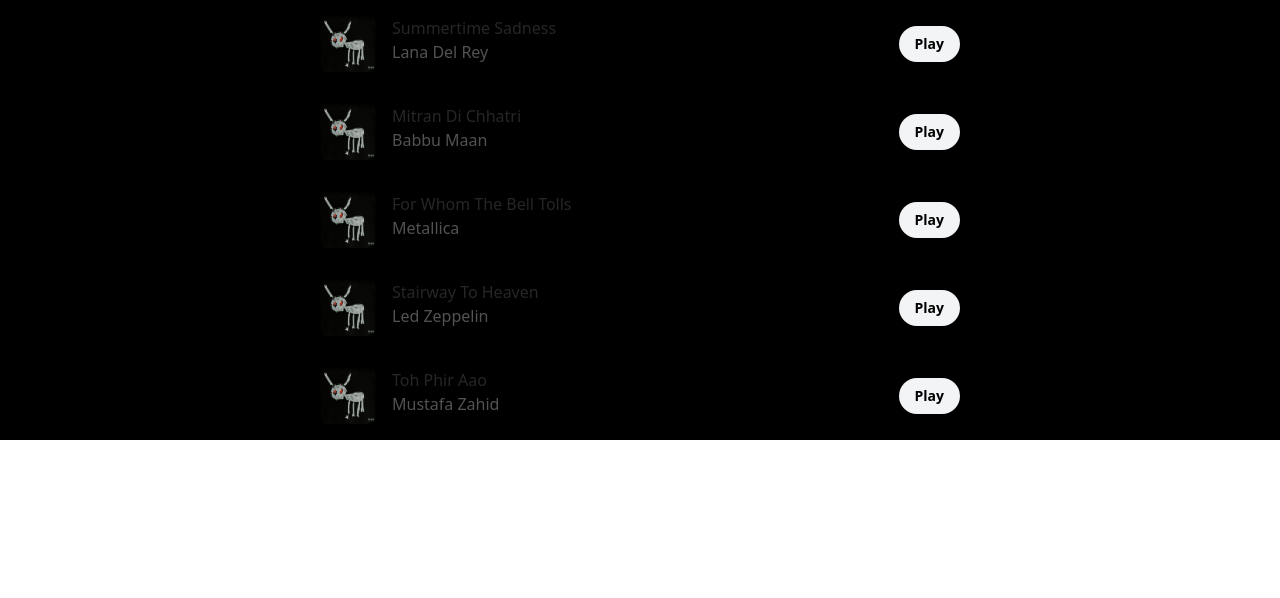
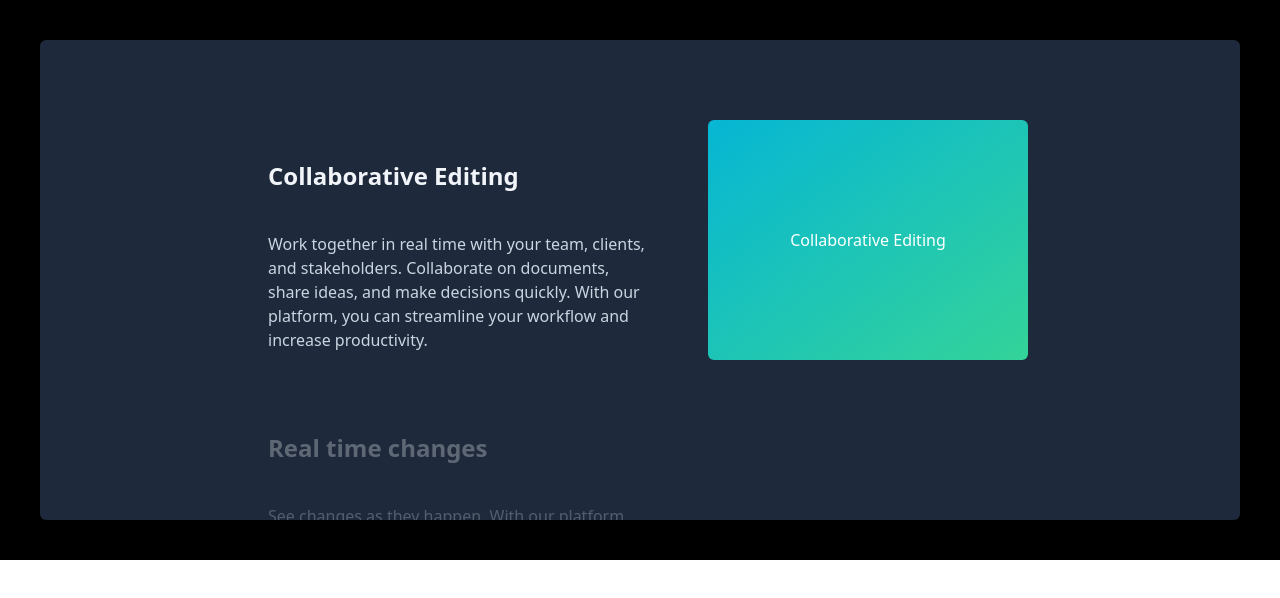
Before and after one commit to Lifewkomi/AcertenityUI, a React (Create React App) app: page / in a window 1280 px wide. Shown: the top 598 px of the page. Built offline with nearby package versions, Linux system fonts and the light colour scheme.

Commit message:
Fixed StickyHoverReveal for React

```diff
--- a/src/App.js
+++ b/src/App.js
@@ -2,6 +2,7 @@
 import LayoutGridDemo from "./components/LayoutGrid/Demo"
 import ThreeCardDemo from "./components/3dCardEffect/Demo";
 import ExpandableCardDemo from "./components/ExpandableCard/Demo";
+import StickyHoverDemo from "./components/StickyHoverReveal/Demo"
 
 
 export default function App() {
@@ -10,7 +11,8 @@
       {/* <NavbarDemo /> */}
       {/* <LayoutGridDemo /> */}
       {/* <ThreeCardDemo /> */}
-      <ExpandableCardDemo />
+      {/* <ExpandableCardDemo /> */}
+      <StickyHoverDemo />
     </div>
   )
 }
--- a/src/components/StickyHoverReveal/Demo.js
+++ b/src/components/StickyHoverReveal/Demo.js
@@ -1,7 +1,6 @@
-"use client";
 import React from "react";
-import { StickyScroll } from "../ui/sticky-scroll-reveal";
-import Image from "next/image";
+import { StickyScroll } from "./StickyHoverReveal";
+import Image from "../../Assets/1.jpg";
 
 const content = [
   {
@@ -20,8 +19,8 @@
       "See changes as they happen. With our platform, you can track every modification in real time. No more confusion about the latest version of your project. Say goodbye to the chaos of version control and embrace the simplicity of real-time updates.",
     content: (
       <div className="h-full w-full  flex items-center justify-center text-white">
-        <Image
-          src="/linear.webp"
+        <img
+          src={Image}
           width={300}
           height={300}
           className="h-full w-full object-cover"
@@ -51,7 +50,7 @@
     ),
   },
 ];
-export function StickyScrollRevealDemo() {
+export default function StickyScrollRevealDemo() {
   return (
     <div className="p-10">
       <StickyScroll content={content} />
--- a/src/components/StickyHoverReveal/StickyHoverReveal.js
+++ b/src/components/StickyHoverReveal/StickyHoverReveal.js
@@ -1,6 +1,6 @@
 import React, { useEffect, useRef, useState } from "react";
 import { motion, useMotionValueEvent, useScroll } from "framer-motion";
-import { cn } from "./lib/utils"; // Adjust the path according to your project
+import { cn } from "../../lib/util";
 
 export const StickyScroll = ({
   content,
```
